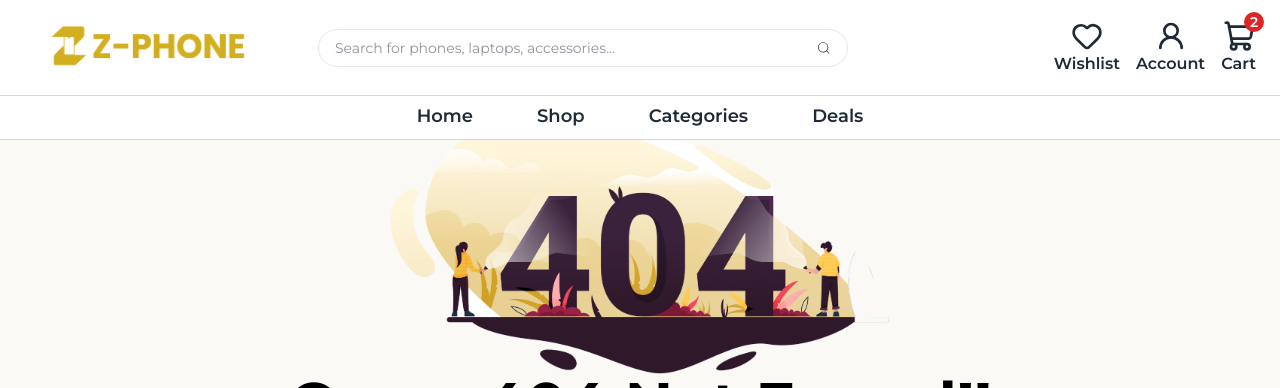
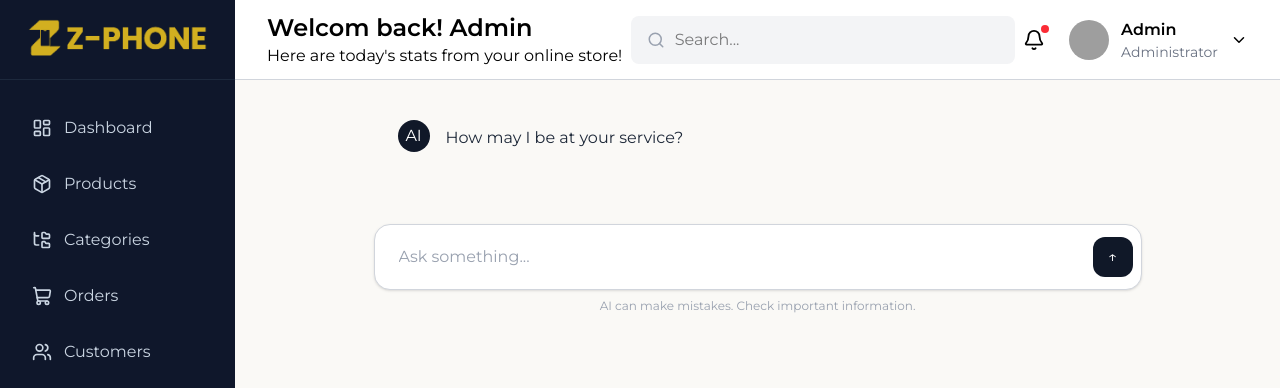
Before and after one commit to habibmustapha/E-com-website, a React (Vite) app in the folder client/: page /admin/Ai in a window 1280 px wide. Shown: the top 388 px of the page. Built offline with nearby package versions, Linux system fonts and the light colour scheme; grey boxes are pictures that could not be loaded.

Commit message:
feat: add product search

```diff
--- a/client/src/App.jsx
+++ b/client/src/App.jsx
@@ -21,6 +21,7 @@ import Categories from "./admin/components/Dashboard/Categories";
 import Orders from "./admin/components/Dashboard/Orders";
 import Clients from "./admin/components/Dashboard/Clients";
 import Analytics from "./admin/components/Dashboard/Analytics";
+import AI from "./admin/components/Dashboard/AI";
 
 const router = createBrowserRouter(
   createRoutesFromElements(
@@ -28,7 +29,7 @@ const router = createBrowserRouter(
       <Route path="/" element={<MainLayouts />}>
         <Route index element={<Home />} />
         <Route path="/shop" element={<Shop />} />
-        <Route path="/products/:id" element={<ProductPage />} />
+        <Route path="/product/:id" element={<ProductPage />} />
         <Route path="/categories" element={<Category />} />
         <Route path="/deals" element={<Deals />} />
         <Route path="/cart" element={<Cart />} />
@@ -44,6 +45,7 @@ const router = createBrowserRouter(
         <Route path="orders" element={<Orders />} />
         <Route path="customers" element={<Clients />} />
         <Route path="analytics" element={<Analytics />} />
+        <Route path="Ai" element={<AI />} />
       </Route>
     </>,
   ),
--- a/client/src/HomeComponents/ProductSection.jsx
+++ b/client/src/HomeComponents/ProductSection.jsx
@@ -23,8 +23,8 @@ const ProductSection = () => {
         setLoading(false);
       }
     };
-    (fetchProduct(), []);
-  });
+    fetchProduct();
+  }, []);
 
   if (loading) {
     return (
--- a/client/src/HomeComponents/header.jsx
+++ b/client/src/HomeComponents/header.jsx
@@ -1,19 +1,43 @@
+import { useEffect, useState } from "react";
 import logo from "../assets/logoZ.png";
 import icon from "../assets/logoZi.png";
-// import { FaPhoneAlt } from "react-icons/fa";
-// import { MdDarkMode } from "react-icons/md";
-// import { CiLight } from "react-icons/ci";
-// import { HiOutlineShoppingCart } from "react-icons/hi2";
-
-// import profile from "../assets/profile.jpg";
-// import { FaHeart } from "react-icons/fa";
-// import { MdShoppingCart } from "react-icons/md";
-
 import { CiSearch } from "react-icons/ci";
-import { Link } from "react-router-dom";
+import { Link, useNavigate } from "react-router-dom";
 
 const Header = () => {
   // const [dark, setDark] = useState(false);
+  const [search, setSearch] = useState("");
+  const [results, setResults] = useState([]);
+  const [showResults, setShowResults] = useState(false);
+
+  useEffect(() => {
+    const fetchResults = async () => {
+      try {
+        const response = await fetch("http://localhost:5001/api/products");
+        if (!response.ok) {
+          throw new Error("failed to fetch");
+        }
+
+        const data = await response.json();
+
+        setResults(data);
+      } catch (err) {
+        console.error(err);
+      }
+    };
+    fetchResults();
+  }, []);
+
+  const filteredResults = search.trim()
+    ? results.filter((result) =>
+        result.name.toLowerCase().includes(search.toLowerCase()),
+      )
+    : [];
+
+  console.log("search:", search);
+  // console.log("filteredResults:", filteredResults);
+  const navigate = useNavigate();
+
   return (
     <>
       <section className="fixed top-0 w-full z-30 border-b border-gray-300  bg-surface font-semibold text-text flex items-center h-24 pr-2 xl:pr-7 ">
@@ -31,16 +55,39 @@ const Header = () => {
             />
           </a>
         </div>
-        <div className="flex w-5/12 items-center bg-card rounded-full border border-border px-4">
+        <div className="relative flex w-5/12 items-center bg-card rounded-full border border-border px-4">
           <input
             className="w-full text-sm font-light bg-transparent py-2 outline-none"
             placeholder="Search for phones, laptops, accessories..."
+            value={search}
+            onChange={(e) => {
+              setSearch(e.target.value);
+              setShowResults(true);
+            }}
           />
           <CiSearch className="cursor-pointer" />
+          {search && showResults && (
+            <div className="absolute left-0 top-full mt-2 w-full z-30 rounded-2xl border border-border bg-card shadow-lg">
+              {filteredResults.map((product) => (
+                <div
+                  key={product.id}
+                  onClick={() => {
+                    setShowResults(false);
+                    setSearch(product.name);
+
+                    navigate(`/product/${product.id}`);
+                  }}
+                  className="cursor-pointer px-4 py-3 hover:bg-gray-100"
+                >
+                  {product.name}
+                </div>
+              ))}
+            </div>
+          )}
         </div>
 
         <div className="flex w-4/12 justify-end items-center gap-4 md:gap-4 xl:gap-5 pl-2 pr-1 md:pr-4 xl:pr-5">
-          <div className="grid grid-cols-1">
+          {/* <div className="grid grid-cols-1">
             <svg
               xmlns="http://www.w3.org/2000/svg"
               width="32"
@@ -77,7 +124,7 @@ const Header = () => {
               <path d="M20 21a8 8 0 0 0-16 0" />
             </svg>
             <h1 className="text-center justify-center min-w">Account</h1>
-          </div>
+          </div> */}
           <Link to={"/cart"}>
             <div className="grid grid-cols-1 relative">
               <svg
@@ -87,11 +134,10 @@ const Header = () => {
                 viewBox="0 0 24 24"
                 fill="none"
                 stroke="currentColor"
-                stroke-width="2"
-                stroke-linecap="round"
-                stroke-linejoin="round"
-                class="lucide lucide-shopping-cart"
-                className=" justify-self-center"
+                strokeWidth="2"
+                strokeLinecap="round"
+                strokeLinejoin="round"
+                className="lucide lucide-shopping-cart justify-self-center"
               >
                 <path d="m2.05 2.05 1.099-.028a1 1 0 0 1 1.008.815l2.69 14.347A1 1 0 0 0 7.83 18H18" />
                 <path d="M4.563 5h16.435a1 1 0 0 1 .981 1.204l-1.026 6.226A2 2 0 0 1 18.962 14H6.25" />
--- /dev/null
+++ b/client/src/admin/components/Dashboard/AI.jsx
@@ -0,0 +1,48 @@
+const AI = () => {
+  return (
+    <>
+      <section className="bg-background h-full min-h-0 flex flex-col">
+        {/* Messages */}
+        <div className="flex-1 min-h-0 overflow-y-auto">
+          <div className="max-w-3xl mx-auto px-6 py-10">
+            {/* AI message */}
+            <div className="flex gap-4 mb-8">
+              <div className="w-8 h-8 rounded-full bg-gray-900 text-white flex items-center justify-center shrink-0">
+                AI
+              </div>
+
+              <div className="pt-1">
+                <p className="text-gray-800 leading-7">
+                  How may I be at your service?
+                </p>
+              </div>
+            </div>
+          </div>
+        </div>
+
+        {/* Bottom composer */}
+        <div className="shrink-0 px-6 pb-6">
+          <div className="max-w-3xl mx-auto">
+            <div className="flex items-center bg-surface border border-gray-300 rounded-2xl shadow-sm p-2">
+              <input
+                type="text"
+                placeholder="Ask something..."
+                className="flex-1 min-w-0 bg-transparent px-4 py-3 outline-none text-gray-800 placeholder:text-gray-400"
+              />
+
+              <button className="shrink-0 w-10 h-10 rounded-xl bg-gray-900 text-white flex items-center justify-center hover:bg-gray-800 transition">
+                ↑
+              </button>
+            </div>
+
+            <p className="text-center text-xs text-gray-400 mt-2">
+              AI can make mistakes. Check important information.
+            </p>
+          </div>
+        </div>
+      </section>
+    </>
+  );
+};
+
+export default AI;
--- a/client/src/admin/components/Dashboard/Analytics.jsx
+++ b/client/src/admin/components/Dashboard/Analytics.jsx
@@ -24,8 +24,8 @@ const Analytics = () => {
       <section className="bg-background p-5 pb-0">
         <div className="flex justify-between gap-4">
           <div className="w-1/5 grid bg-surface p-5 rounded-2xl shadow-md">
-            <div className="flex justify-between p-2 pb-5">
-              <h1 className="text-lg text-gray-400 font-semibold">
+            <div className="flex justify-between items-center p-2 pb-5">
+              <h1 className="text-lg md:text-sm text-gray-400 font-semibold">
                 Profit margin
               </h1>
               <div className="text-sm bg-green-300/80 p-1 h-fit rounded-md">
@@ -33,7 +33,7 @@ const Analytics = () => {
               </div>
             </div>
             <div className="flex justify-between items-center p-2">
-              <h1 className="text-2xl font-semibold">134 000 DZ</h1>
+              <h1 className="text-2xl md:text-lg font-semibold">134 000 DZ</h1>
               <div className="bg-green-400 rounded-full p-1">
                 <svg
                   xmlns="http://www.w3.org/2000/svg"
@@ -58,14 +58,16 @@ const Analytics = () => {
           </div>
 
           <div className="w-1/5 grid bg-surface p-5 rounded-2xl shadow-md">
-            <div className="flex justify-between p-2 pb-5">
-              <h1 className="text-lg text-gray-400 font-semibold">Orders</h1>
+            <div className="flex justify-between items-center p-2 pb-5">
+              <h1 className="text-lg md:text-sm text-gray-400 font-semibold">
+                Orders
+              </h1>
               <div className="text-sm bg-green-300/80 p-1 h-fit rounded-md">
                 <h3 className="text-green-900 font-medium">+11%</h3>
               </div>
             </div>
             <div className="flex justify-between items-center p-2">
-              <h1 className="text-2xl font-semibold">3</h1>
+              <h1 className="text-xl xl:text-2xl font-semibold">3</h1>
               <div className="bg-green-400 rounded-full p-1">
                 <svg
                   xmlns="http://www.w3.org/2000/svg"
@@ -91,7 +93,7 @@ const Analytics = () => {
 
           <div className="w-1/5 grid bg-surface p-5 rounded-2xl shadow-md">
             <div className="flex justify-between p-2 pb-5">
-              <h1 className="text-lg text-gray-400 font-thin">
+              <h1 className="text-lg md:text-sm text-gray-400 font-semibold">
                 Avg. Order value
               </h1>
               <div className="text-sm bg-red-300/80 p-1 h-fit rounded-md">
@@ -125,7 +127,9 @@ const Analytics = () => {
 
           <div className="w-1/5 grid bg-surface p-5 rounded-2xl shadow-md">
             <div className="flex justify-between p-2 pb-5">
-              <h1 className="text-lg text-gray-400 font-semibold">Unit Sold</h1>
+              <h1 className="text-lg md:text-sm text-gray-400 font-semibold">
+                Unit Sold
+              </h1>
               <div className="text-sm bg-red-300/80 p-1 h-fit rounded-md">
                 <h3 className="text-red-900 font-medium">-8%</h3>
               </div>
@@ -156,7 +160,7 @@ const Analytics = () => {
           </div>
           <div className="w-1/5 grid bg-surface p-5 rounded-2xl shadow-md">
             <div className="flex justify-between p-2 pb-5">
-              <h1 className="text-lg text-gray-400 font-semibold">
+              <h1 className="text-lg md:text-sm text-gray-400 font-semibold">
                 Abandonned carts
               </h1>
               <div className="text-sm bg-green-300/80 p-1 h-fit rounded-md">
```
